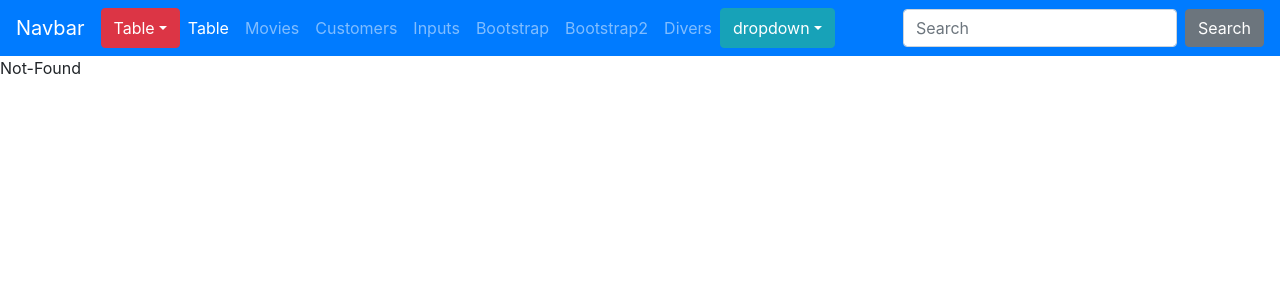
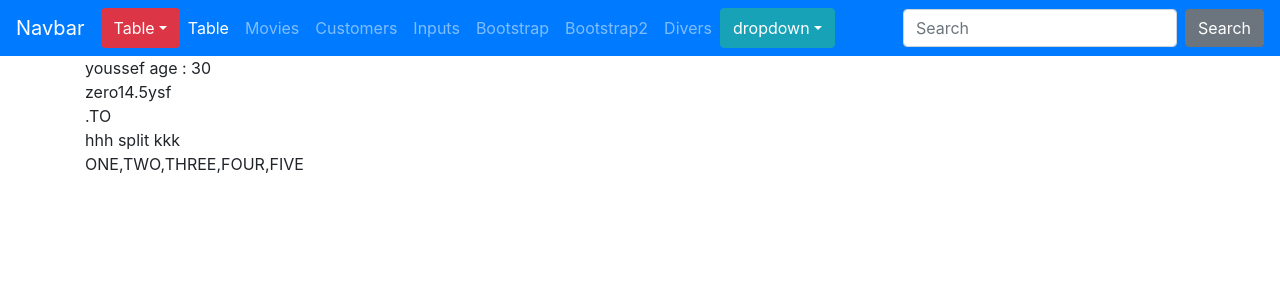
Before and after one commit to youssefchehata/masteringReactM, a React (Create React App) app: page /javascript in a window 1280 px wide. Before the commit this address led to /not_found. Shown: the top 300 px of the page. Built offline with nearby package versions, Linux system fonts and the light colour scheme.

Commit message:
javascript component

```diff
--- a/src/components/Nav.jsx
+++ b/src/components/Nav.jsx
@@ -34,6 +34,9 @@ class Nav extends Component {
               <div class="dropdown-menu">
                 <Link className="dropdown-item" to="/table_sort/table_sort">
                   table_sort
+                </Link>
+                <Link className="dropdown-item" to="/javascript">
+                  javascript
                 </Link>
               </div>
             </div>
--- a/src/components/Routes.jsx
+++ b/src/components/Routes.jsx
@@ -16,6 +16,7 @@ import AxiosMosh from "./axiosMosh/AxiosMosh";
 import Inputfile from "./inputfile";
 import props_children from "./props_children/props_children";
 import Table_sort from "./table_sort/table_sort";
+import Javascript from "./javascript";
 
 import ShowTable from "./table/showtable";
 class Routes extends Component {
@@ -44,6 +45,7 @@ class Routes extends Component {
           <Route exact path="/inputfile/inputfile" component={Inputfile} />
           <Route exact path="/table/showtable" component={ShowTable} />
           <Route exact path="/table_sort/table_sort" component={Table_sort} />
+          <Route exact path="/javascript" component={Javascript} />
           <Route exact path="/" component={App} />
           {/* <Route path="/movies/:id" component={Movie} /> */}
           <Redirect to="/not_found" />
--- /dev/null
+++ b/src/components/javascript.js
@@ -0,0 +1,68 @@
+import React, { Component } from 'react';
+
+class Javascript extends Component {
+  state = {
+    x:1
+  };
+  // for
+  // for = () => {
+  //   for (let i = 0; i >= 10; i++)
+
+  //   console.log(`for loop number:${i}`);
+
+  // };
+  //array
+  typeoff = () => {
+    const rating = [0, 1, 4.5];
+    rating.push('ysf');
+    console.log(typeof rating);
+    console.log(rating.indexOf(0));
+    rating[0] = 'zero';
+    return rating;
+  };
+
+  push = () => {
+    const arr1 = ['two', 'three'];
+    const arr2 = ['one', ...arr1, 'four', 'five'].toString();
+    return arr2.toUpperCase();
+  };
+  //string
+  split = () => {
+    const s = 'hhh , split, kkk';
+
+    return s.split(',');
+  };
+  toLowerCase = () => {
+    let g = 'g.toLowerCase()';
+    console.log(typeof g);
+    return (g = g
+      .toLowerCase()
+      .toLocaleUpperCase()
+      .slice(1, 4));
+  };
+
+  render() {
+    //string , Numbers , Boolean , null , undefined
+    const age = 30;
+    const name = `youssef age :`;
+    console.log('`youssef age :`', typeof `youssef age :`);
+    const rating = 4.5;
+    const x = null;
+    // const y = undifined;
+    let z;
+    console.log(typeof rating);
+    return (
+      <div className="container">
+        {`${name} ${age}`}
+        {/* <div>{this.for()}</div> */}
+        <div>{this.typeoff()}</div>
+
+        <div>{this.toLowerCase()}</div>
+        <div>{this.split()}</div>
+        <div>{this.push()}</div>
+      </div>
+    );
+  }
+}
+
+export default Javascript;
--- a/src/components/table_sort/table_sort.js
+++ b/src/components/table_sort/table_sort.js
@@ -1,20 +1,20 @@
-import React from "react";
-import axios from "axios";
+import React from 'react';
+import axios from 'axios';
 
 class Table_sort extends React.Component {
   state = {
-    orderBy: "",
+    orderBy: '',
     orderAsc: true,
     dates: {
-      maximum: "",
-      minimum: ""
+      maximum: '',
+      minimum: ''
     },
     results: [
       {
-        title: "",
-        poster_path: "",
-        popularity: "",
-        release_date: ""
+        title: '',
+        poster_path: '',
+        popularity: '',
+        release_date: ''
       }
     ],
     currentPage: 1,
@@ -26,7 +26,7 @@ class Table_sort extends React.Component {
   componentDidMount() {
     axios
       .get(
-        "https://api.themoviedb.org/3/movie/now_playing?api_key=23785b1559bb39249c40d56934f80e6c&language=zh-TW&page=1"
+        'https://api.themoviedb.org/3/movie/now_playing?api_key=23785b1559bb39249c40d56934f80e6c&language=zh-TW&page=1'
       )
       .then(res => {
         // console.log(res);
@@ -60,16 +60,16 @@ class Table_sort extends React.Component {
     const { results = [] } = this.state;
     const target = e.target;
     const id = target.id;
-    let allIcon = Array.from(target.parentNode.querySelectorAll("i"));
+    let allIcon = Array.from(target.parentNode.querySelectorAll('i'));
     allIcon.map(item => {
-      return
-      item.className = "fas fa-sort ml-3";
+      return;
+      item.className = 'fas fa-sort ml-3';
     });
-    let targetIcon = target.querySelector("i");
+    let targetIcon = target.querySelector('i');
     if (this.state.orderAsc) {
-      targetIcon.className = "fas fa-caret-down ml-3";
+      targetIcon.className = 'fas fa-caret-down ml-3';
     } else {
-      targetIcon.className = "fas fa-caret-up ml-3";
+      targetIcon.className = 'fas fa-caret-up ml-3';
     }
 
     this.setState({
@@ -82,7 +82,7 @@ class Table_sort extends React.Component {
 
   prev = e => {
     const { currentPage } = this.state;
-    if (currentPage == 1) return false;
+    if (currentPage === 1) return false;
     this.setState({
       currentPage: currentPage - 1
     });
@@ -90,7 +90,7 @@ class Table_sort extends React.Component {
   next = e => {
     const { currentPage, totlePage, dates, results } = this.state;
     let totalPager = Math.ceil(results.length / totlePage);
-    if (totalPager == currentPage) return false;
+    if (totalPager === currentPage) return false;
     this.setState({
       currentPage: currentPage + 1
     });
@@ -98,16 +98,16 @@ class Table_sort extends React.Component {
 
   // search function
   keyUpHandle = (e, target) => {
-    let input = document.querySelector("#inputS");
-    let tables = document.querySelector("#tableS");
-    let rows = tables.querySelector("tbody").rows;
+    let input = document.querySelector('#inputS');
+    let tables = document.querySelector('#tableS');
+    let rows = tables.querySelector('tbody').rows;
     this.filter(input, rows);
   };
   filter = (input, rows) => {
     Array.from(rows).map(row => {
       const text = row.textContent.toLowerCase(),
         val = input.value.toLowerCase();
-      row.style.display = text.indexOf(val) === -1 ? "none" : "table-row";
+      row.style.display = text.indexOf(val) === -1 ? 'none' : 'table-row';
     });
   };
 
@@ -144,7 +144,7 @@ class Table_sort extends React.Component {
           <td className="d-inline-block col-12 col-md-2">{val.title}</td>
           <td className="d-inline-block col-12 col-md-4">
             <img
-              src={"https://image.tmdb.org/t/p/w500" + val.poster_path}
+              src={'https://image.tmdb.org/t/p/w500' + val.poster_path}
               className="img-fluid"
             />
           </td>
@@ -162,7 +162,7 @@ class Table_sort extends React.Component {
 
     const renderPageNumbers = pageNumbers.map(number => {
       return (
-        <li class={number == currentPage ? "page-item active" : "page-item"}>
+        <li class={number === currentPage ? 'page-item active' : 'page-item'}>
           <a
             href="/"
             class="page-link"
@@ -208,7 +208,7 @@ class Table_sort extends React.Component {
                 <input
                   placeholder="search"
                   id="inputS"
-                  onKeyUp={e => this.keyUpHandle(e, "name")}
+                  onKeyUp={e => this.keyUpHandle(e, 'name')}
                   className="form-control"
                 />
               </div>
@@ -259,7 +259,7 @@ class Table_sort extends React.Component {
               <tr className="row m-0">
                 <th
                   id="release_date"
-                  style={{ cursor: "pointer" }}
+                  style={{ cursor: 'pointer' }}
                   className="d-inline-block col-12 col-md-2"
                   onClick={this.sortBy}
                 >
```
